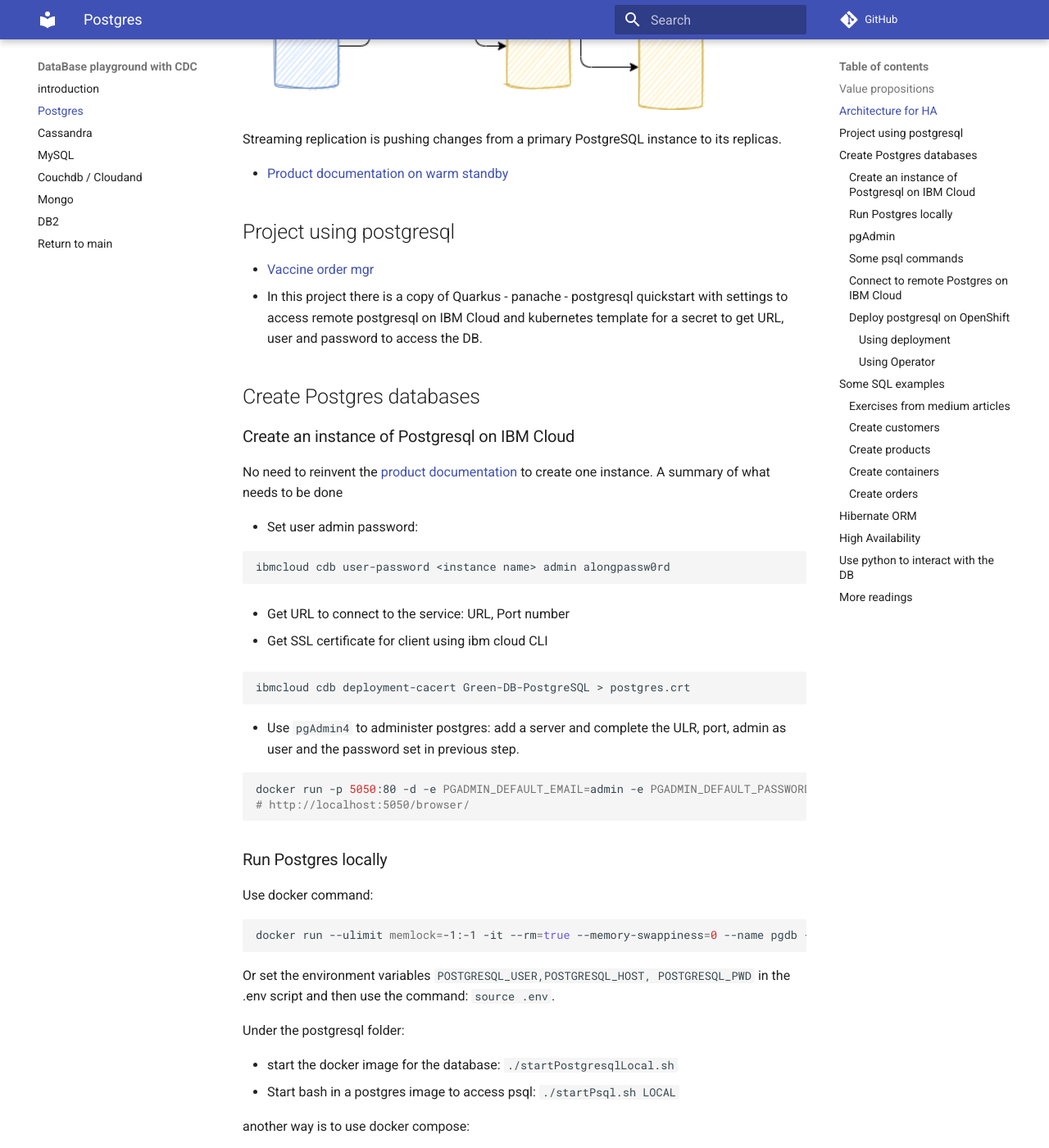
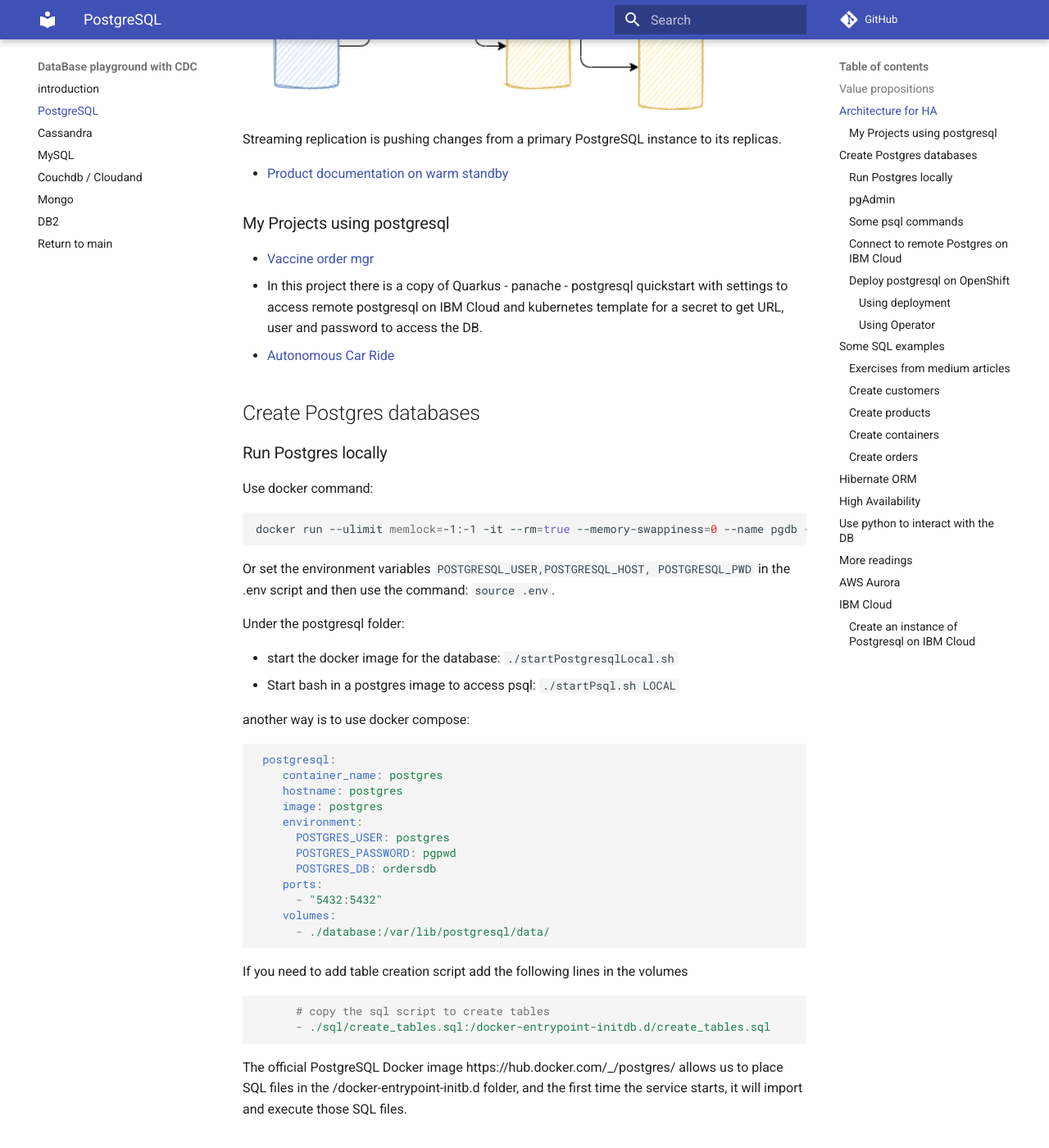
Before and after one commit to jbcodeforce/db-play, an MkDocs documentation site: the page built from docs/postgres.md, in a window 1280 px wide and 1400 px high, scrolled down 984 px. Shown: the whole window at 82% size. Built offline with MkDocs 1.6.1 and Material for MkDocs 9.7.7, drawn with Linux system fonts in a browser that asks for light colours; comment, search, counter and statistics services are not loaded; some of the changed text lies outside the part shown.

Commit message:
update to postgres note

````diff
--- a/docs/postgres.md
+++ b/docs/postgres.md
@@ -24,39 +24,15 @@
 Streaming replication is pushing changes from a primary PostgreSQL instance to its replicas.
 
 * [Product documentation on warm standby](https://www.postgresql.org/docs/current/warm-standby.html)
-## Project using postgresql
+
+### My Projects using postgresql
 
 * [Vaccine order mgr](https://github.com/ibm-cloud-architecture/vaccine-order-mgr-pg)
 * In this project there is a copy of Quarkus - panache - postgresql quickstart with settings to access remote postgresql on IBM Cloud and kubernetes template for a secret to get URL, user and password to access the DB.
+* [Autonomous Car Ride]()
 
 ## Create Postgres databases
 
-### Create an instance of Postgresql on IBM Cloud
-
-No need to reinvent the [product documentation](https://cloud.ibm.com/services/databases-for-postgresql) to create one instance. A summary of what needs to be done
-
-* Set user admin password:
-
-```
-ibmcloud cdb user-password <instance name> admin alongpassw0rd
-```
-
-* Get URL to connect to the service: URL, Port number
-
-* Get SSL certificate for client using ibm cloud CLI
-
-```shell
-ibmcloud cdb deployment-cacert Green-DB-PostgreSQL > postgres.crt
-```
-
-* Use `pgAdmin4` to administer postgres: add a server and complete the ULR, port, admin as user and the password set in previous step.
-
-```shell
-
-docker run -p 5050:80 -d -e PGADMIN_DEFAULT_EMAIL=admin -e PGADMIN_DEFAULT_PASSWORD=alongpassw0rd dpage/pgadmin4
-# http://localhost:5050/browser/
-
-```
 
 ### Run Postgres locally
 
@@ -99,6 +75,7 @@
 ```
 
 The official PostgreSQL Docker image https://hub.docker.com/_/postgres/ allows us to place SQL files in the /docker-entrypoint-initb.d folder, and the first time the service starts, it will import and execute those SQL files.
+
 ### pgAdmin
 
 The docker compose includes the pgAdmin UI at address http://localhost:5050. See user and password in docker compose. Register a server by using postgres as hostname, user and password.
@@ -373,3 +350,35 @@
 ## More readings
 
 * [How to Run PostgreSQL and pgAdmin Using Docker](https://towardsdatascience.com/how-to-run-postgresql-and-pgadmin-using-docker-3a6a8ae918b5)
+
+## AWS Aurora
+
+
+## IBM Cloud
+
+### Create an instance of Postgresql on IBM Cloud
+
+No need to reinvent the [product documentation](https://cloud.ibm.com/services/databases-for-postgresql) to create one instance. A summary of what needs to be done
+
+* Set user admin password:
+
+```
+ibmcloud cdb user-password <instance name> admin alongpassw0rd
+```
+
+* Get URL to connect to the service: URL, Port number
+
+* Get SSL certificate for client using ibm cloud CLI
+
+```shell
+ibmcloud cdb deployment-cacert Green-DB-PostgreSQL > postgres.crt
+```
+
+* Use `pgAdmin4` to administer postgres: add a server and complete the ULR, port, admin as user and the password set in previous step.
+
+```shell
+
+docker run -p 5050:80 -d -e PGADMIN_DEFAULT_EMAIL=admin -e PGADMIN_DEFAULT_PASSWORD=alongpassw0rd dpage/pgadmin4
+# http://localhost:5050/browser/
+
+```
--- a/mkdocs.yml
+++ b/mkdocs.yml
@@ -2,7 +2,7 @@
 repo_url: https://github.com/jbcodeforce/db-play
 nav:
   - introduction: index.md
-  - Postgres: postgres.md
+  - PostgreSQL: postgres.md
   - Cassandra: cassandra/readme.md
   - MySQL: mysql.md
   - Couchdb / Cloudand: couchdb.md
````
Also changed, not shown: 2 other files.
